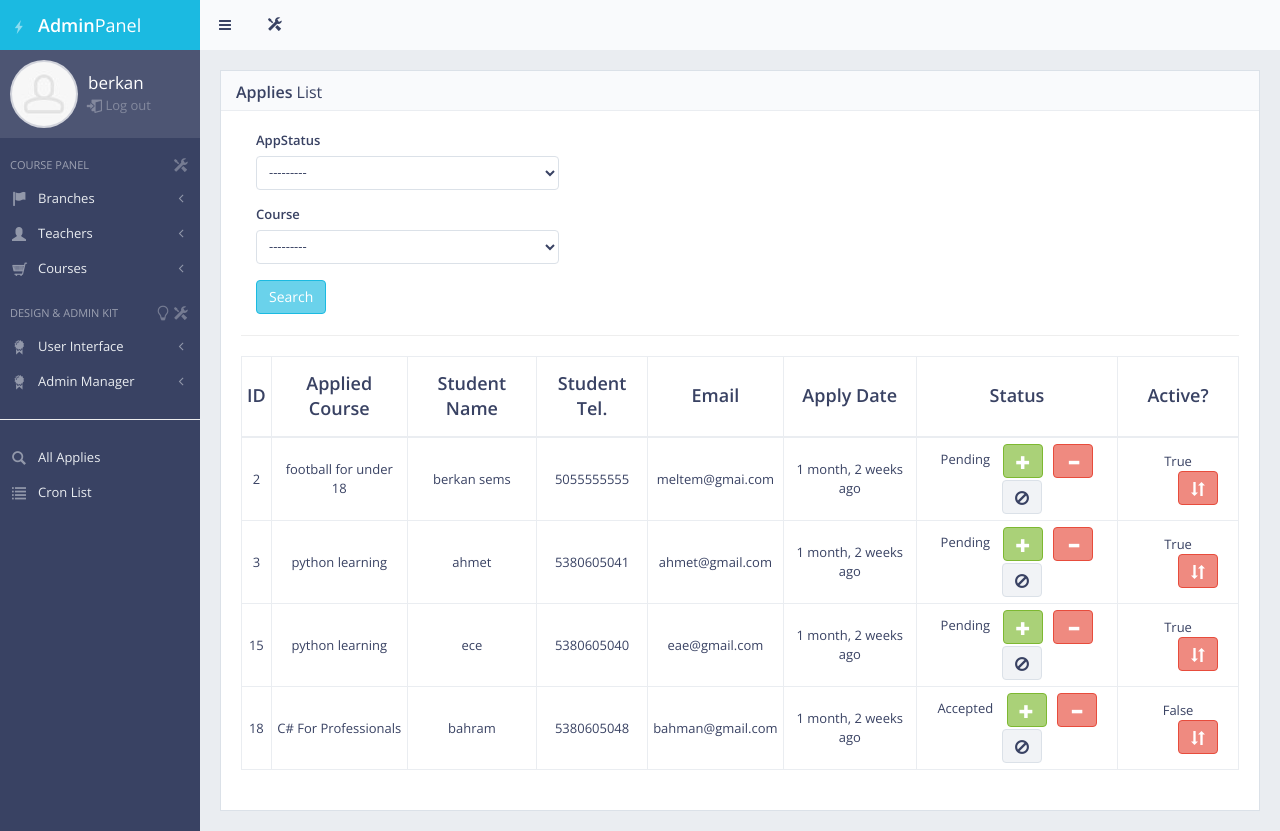
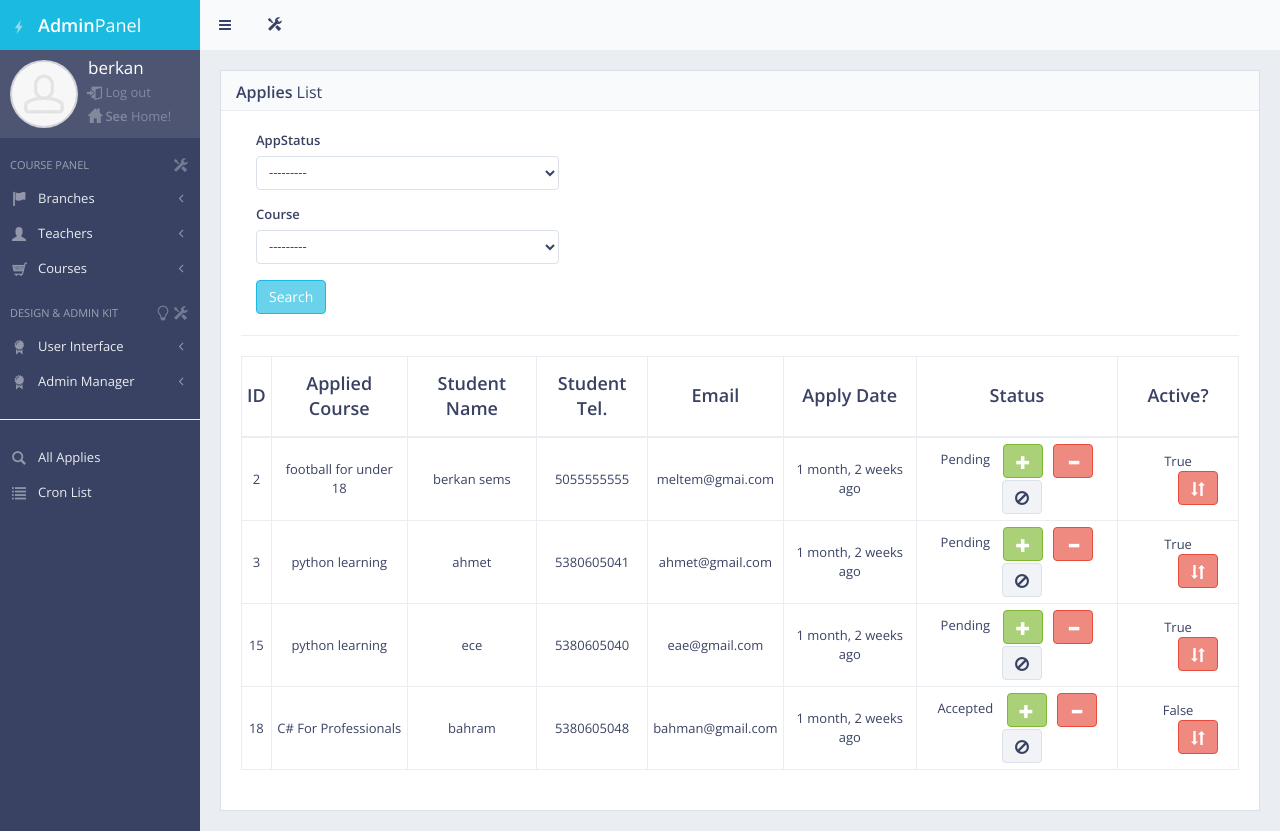
Before and after one commit to berkansems/eduguide, a Django app: page /panel/applies/ in a window 1280 px wide. Shown: the top 831 px of the page. Run offline with Django 3.2, Linux system fonts and the light colour scheme; a user stored in the database is signed in; data comes from the database, SQL or seed files in the repository; both versions use the stored data as it was after the commit; some libraries are stand-ins or nearby versions.

Commit message:
panel and home added

```diff
--- a/templates/back/applies.html
+++ b/templates/back/applies.html
@@ -55,8 +55,8 @@
                         <td class="text-center">{{ student.email }} </td>
                         <td class="text-center">{{ student.appDate|naturaltime }}</td>
                         <td class="text-center">{{ student.appStatus }} <a style="margin-left: 10px" href="{% url 'student_status_accept' student.id %}" data-toggle="tooltip" title="Accept"
-                                   class="btn btn-success"><i class="hi hi-plus"></i></a><a style="margin-left: 10px" href="{% url 'student_status_reject' student.id %}" data-toggle="tooltip" title="Accept"
-                                   class="btn btn-danger"><i class="hi hi-minus"></i></a><a style="margin-left: 10px" href="{% url 'student_status_pending' student.id %}" data-toggle="tooltip" title="Accept"
+                                   class="btn btn-success"><i class="hi hi-plus"></i></a><a style="margin-left: 10px" href="{% url 'student_status_reject' student.id %}" data-toggle="tooltip" title="Reject"
+                                   class="btn btn-danger"><i class="hi hi-minus"></i></a><a style="margin-left: 10px" href="{% url 'student_status_pending' student.id %}" data-toggle="tooltip" title="Pending"
                                    class="btn btn-default"><i class="hi hi-ban-circle"></i></a></td>
                         <td class="text-center">{{ student.course.status }} <a style="margin-left: 40px" href="{% url 'course_status_update' student.course.id %}" data-toggle="tooltip" title="change"
                                    class="btn btn-danger"><i class="hi hi-sort"></i></a></td>
--- a/templates/back/master_panel.html
+++ b/templates/back/master_panel.html
@@ -88,10 +88,14 @@
                                         <img src="{% static 'back/img/placeholders/avatars/avatar2.jpg' %}" alt="avatar">
                                     </a>
                                 </div>
-                                <div class="sidebar-user-name">{{ request.user.username }}</div>
-                                <div class="sidebar-user-links">
+                                <div class="sidebar-user-name" style="margin-top: -5px">{{ request.user.username }}</div>
+                                <div class="sidebar-user-links" style="margin-top: 2px">
 
                                     <a href="{% url 'my_logout' %}" data-toggle="tooltip" data-placement="bottom" title="Logout"><i class="gi gi-exit "></i>  Log out</a>
+                                </div>
+                                <div class="sidebar-user-links" style="margin-top: 5px">
+
+                                    <a href="{% url 'home' %}" data-toggle="tooltip" data-placement="bottom" title="Logout"><i class="gi gi-home "></i> <strong>See</strong> Home!</a>
                                 </div>
                             </div>
                             <!-- END User Info -->
--- a/templates/front/master.html
+++ b/templates/front/master.html
@@ -32,8 +32,7 @@
 
 <body>
 <!--[if lt IE 8]>
-<p class="browserupgrade">You are using an <strong>outdated</strong> browser. Please <a href="http://browsehappy.com/">upgrade
-    your browser</a> to improve your experience.</p>
+
 <![endif]-->
 <!-- Body main wrapper start -->
 <div class="wrapper">
@@ -58,6 +57,9 @@
                                     <li><a href="{% url 'home' %}">HOME </a></li>
                                     {% if request.user.username  %}
                                         <li><a href="{% url 'my_logout' %}">LOG OUT </a></li>
+                                        {% if request.user.is_superuser %}
+                                            <li><a href="{% url 'panel' %}">PANEL </a></li>
+                                        {% endif %}
                                         <li>WELCOME <span style="color: red ; text-transform: uppercase"> {{ request.user.username }}</span> !!</li>
                                     {% else %}
                                         <li><a href="{% url 'my_login' %}">LOG IN </a></li>
```
Also changed, not shown: db.sqlite3.
